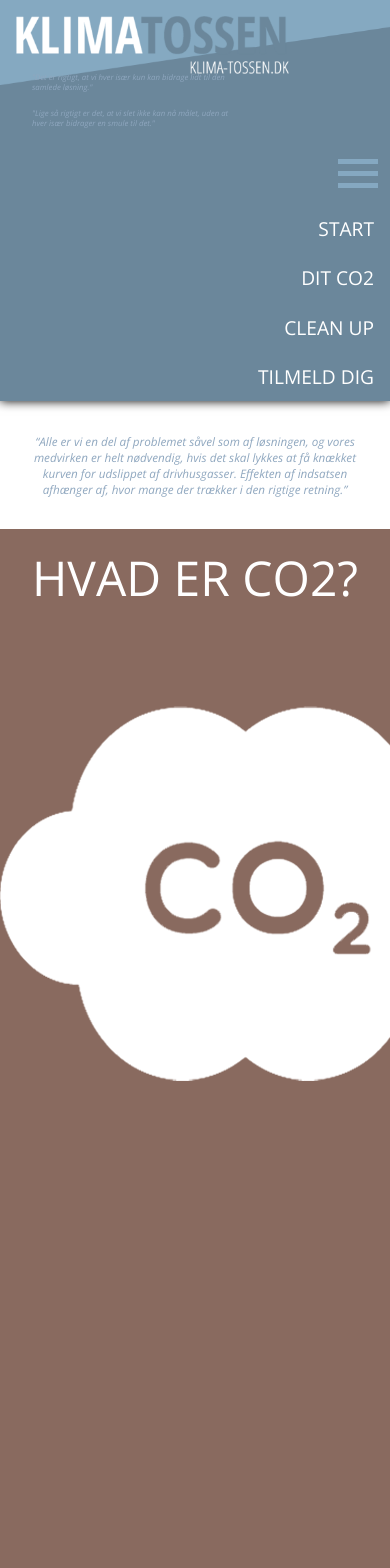
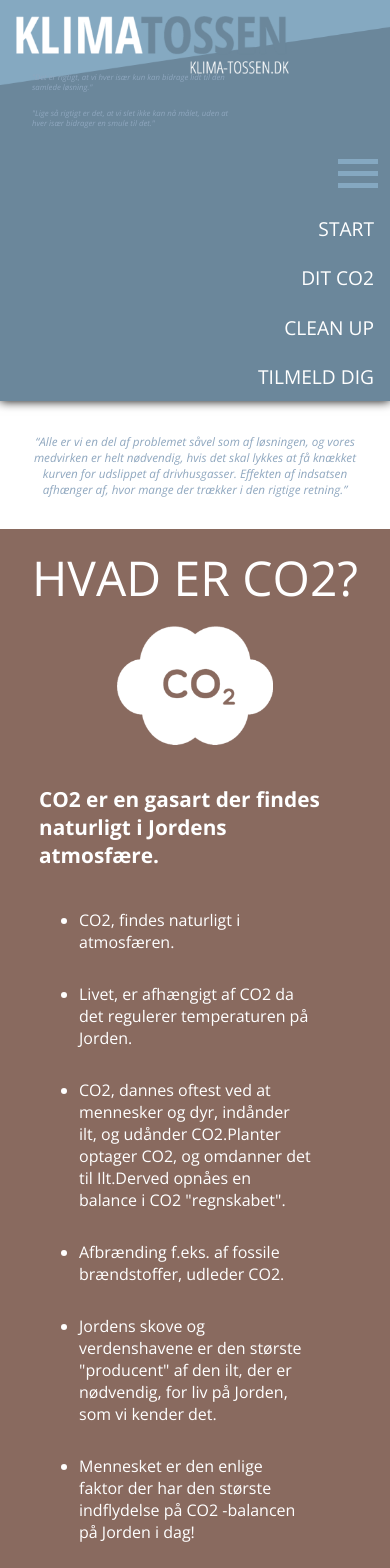
Before and after one commit to simo994q/react-start-project-1, a React (Vite) app in the folder react-start-project-1/: page / in a window 390 px wide. Shown: the top 1568 px of the page. Built offline with nearby package versions, Linux system fonts and the light colour scheme.

Commit message:
responsive sedtions

```diff
--- a/react-start-project-1/src/components/Section/Section.jsx
+++ b/react-start-project-1/src/components/Section/Section.jsx
@@ -7,11 +7,14 @@ export function Section(props) {
                 <h2>{props.sectionInformation.header}</h2>
             </header>
             <figure>
-                <img src={props.sectionInformation.image} alt="" />
+                <div>
+                    <img src={props.sectionInformation.image} alt="" />
+
+                </div>
                 <section>
                     <h3>{props.sectionInformation.secondHeader}</h3>
                     <ul>
-                        {props.sectionInformation.information.map((text, index )=> {
+                        {props.sectionInformation.information.map((text, index) => {
                             return (
                                 <li key={index}>{text}</li>
                             )
@@ -24,7 +27,7 @@ export function Section(props) {
                 </section>
             </figure>
             {props.sectionInformation.spacer &&
-                <img src={props.sectionInformation.spacer} alt="Section spacer" className={style.sectionSpacer}/>
+                <img src={props.sectionInformation.spacer} alt="Section spacer" className={style.sectionSpacer} />
             }
         </div>
     )
--- a/react-start-project-1/src/components/Section/Section.module.scss
+++ b/react-start-project-1/src/components/Section/Section.module.scss
@@ -16,10 +16,16 @@
         grid-template-columns: 1fr 1fr;
         padding-bottom: 2rem;
 
-        img {
-            // width: 80%;
-            // margin: auto;
-            margin: 5rem auto;
+        div {
+            position: relative;
+
+            img {
+                position: absolute;
+                top: 50%;
+                left: 50%;
+                translate: -50% -50%;
+                width: 80%;
+            }
         }
 
         section {
@@ -56,3 +62,21 @@
 .sectionSpacer {
     width: 100%;
 }
+
+@media (max-width: 800px) {
+    .sectionContainer {
+        figure {
+            grid-template-columns: 1fr;
+
+            div {
+
+                img {
+                    position: static;
+                    translate: 0 0;
+                    margin: auto;
+                    width: 40%;
+                }
+            }
+        }
+    }
+}
```
